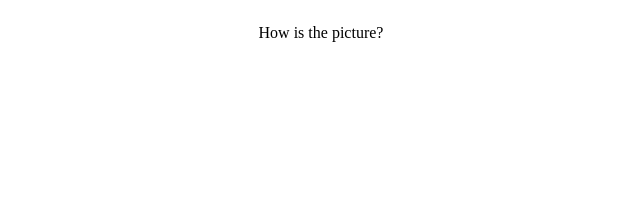
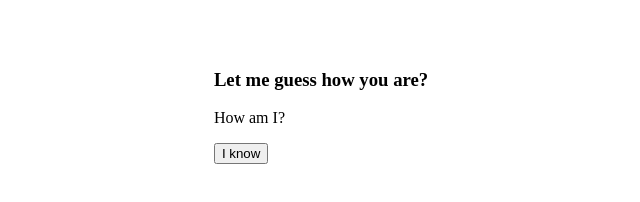
Before and after one commit to Tuffisoft/mixed-messages, a plain HTML site: page index.html in a window 1280 px wide. Shown: the whole page, without its empty margins (319-959 px from the left). Drawn offline with Linux system fonts and the light colour scheme.

Commit message:
add page

```diff
--- a/index.html
+++ b/index.html
@@ -10,8 +10,15 @@
     <script>alert("Welcome to Mixed Messages")</script>
 </head>
 <body>
-    <div class="message">
-        <p>How is the picture?</p>
+    <div class="container">
+        <div class="content">
+        <h3>Let me guess how you are?</h3>
+        <p>How am I?</p>
+        <button onclick="mood()">I know</button>
+
+
+
+    </div>
 
 
     </div>
--- a/main.js
+++ b/main.js
@@ -0,0 +1,5 @@
+let mood = ["happy", "angry", "sad", "tired", "thinking"]
+
+function mood() {
+    window
+}
--- a/style.css
+++ b/style.css
@@ -1,4 +1,7 @@
-.message {
+
+
+.container {
+    margin: 50px;
     display: flex;
     justify-content: center;
     align-items: center;
```
